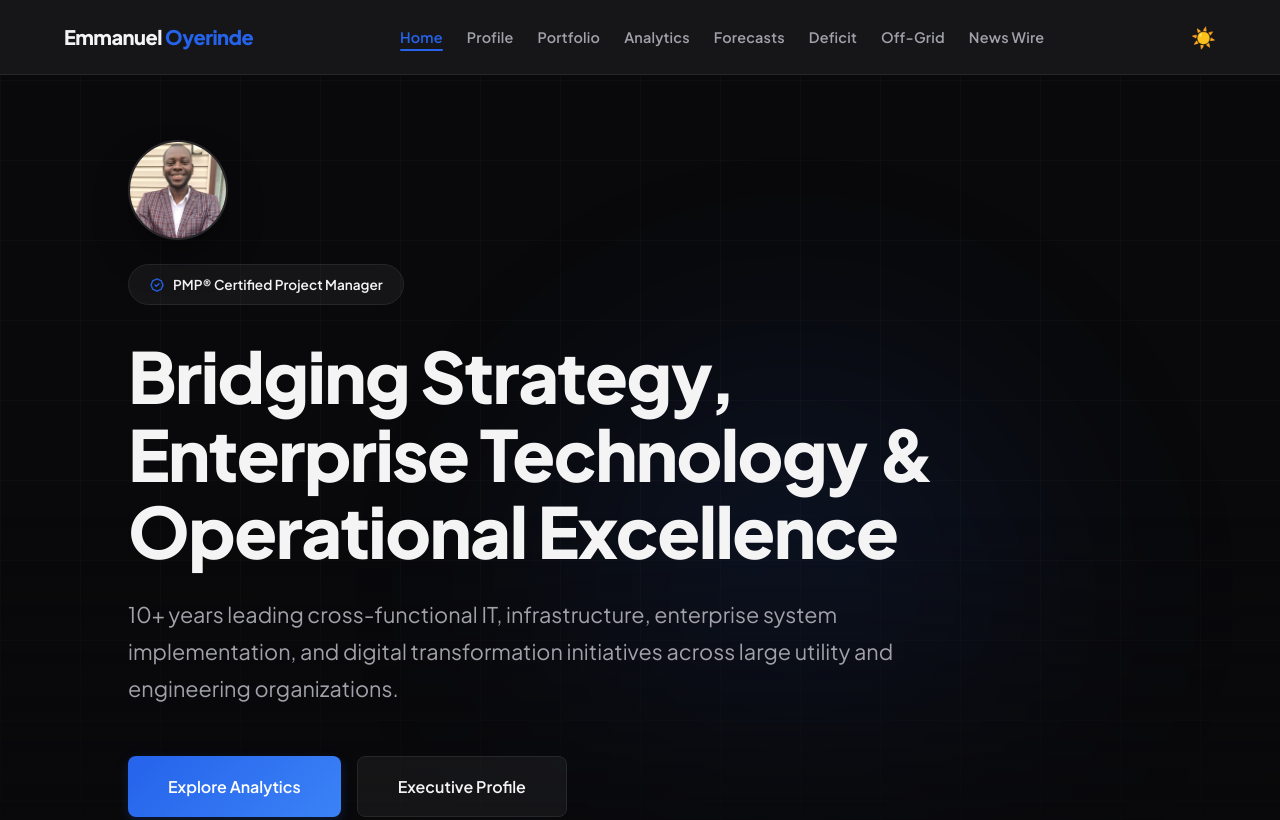
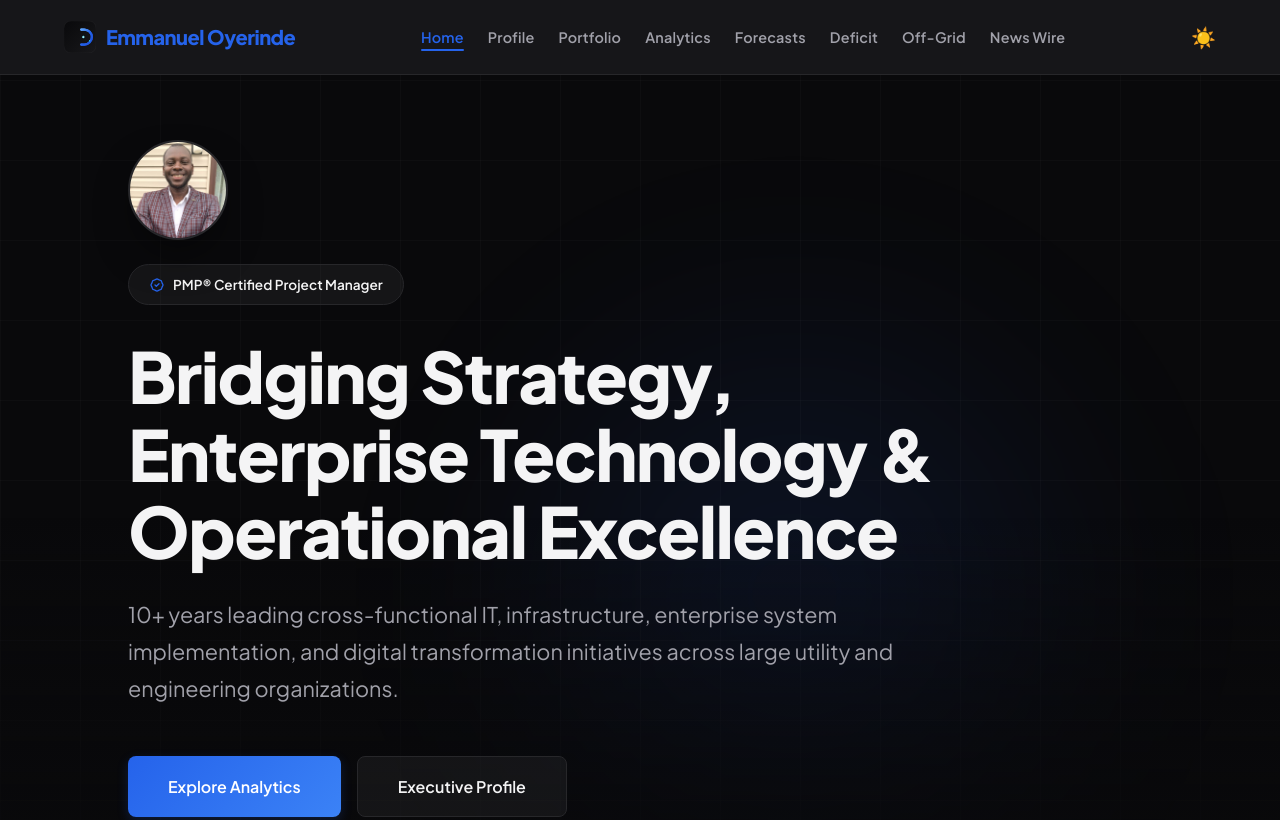
Before and after one commit to EmmaOyerinde/my-portfolio, a plain HTML site: page index.html in a window 1280 px wide. Shown: the top 820 px of the page. Drawn offline with nearby package versions, Linux system fonts and the light colour scheme; no server answers.

Commit message:
Update index.html

```diff
--- a/index.html
+++ b/index.html
@@ -12,6 +12,10 @@
         const savedTheme = localStorage.getItem('theme') || 'dark';
         document.documentElement.setAttribute('data-theme', savedTheme);
     </script>
+
+    <!-- E.O. Brand Favicons -->
+    <link rel="icon" type="image/svg+xml" href="logo-icon.svg">
+    <link rel="apple-touch-icon" href="logo-icon.svg">
 
     <!-- Premium Typography -->
     <link rel="preconnect" href="https://fonts.googleapis.com">
@@ -31,7 +35,12 @@
         <!-- Reading Progress Bar -->
         <div class="scroll-progress" id="scroll-progress"></div>
 
-        <div class="logo">Emmanuel<span> Oyerinde</span></div>
+        <!-- E.O. Integrated Logo -->
+        <div class="logo" style="display: flex; align-items: center; gap: 10px;">
+            <img src="logo-icon.svg" alt="E.O. Logo" style="width: 32px; height: 32px;">
+            <span>Emmanuel <span>Oyerinde</span></span>
+        </div>
+
         <ul class="nav-links" id="nav-links">
             <li><a href="#home" class="active">Home</a></li>
             <li><a href="#about">Profile</a></li>
@@ -109,7 +118,7 @@
                     </div>
                 </div>
 
-                <!-- Tile 2: Ikeja Electric Power Availability (Using Magodo Bilateral 2022.PNG) -->
+                <!-- Tile 2: Ikeja Electric Power Availability -->
                 <div class="project-card">
                     <div class="project-image-wrapper">
                         <img src="Magodo Bilateral 2022.PNG" alt="Ikeja Electric Power Availability Case Study" style="width: 100%; height: 100%; object-fit: cover; border: none; display: block;">
@@ -229,7 +238,7 @@
             </div>
         </section>
 
-        <!-- 8. LIVE UTILITY NEWS FEED -->
+        <!-- 8. LIVE UTILITY NEWS FEED SECTION -->
         <section class="map-section reveal" id="utility-news" style="border-top: 1px solid var(--border-light);">
             <div class="map-glow-accent"></div>
             <div class="section-header" style="position: relative; z-index: 2; margin-bottom: 2.5rem; max-width: 1200px; margin-left: auto; margin-right: auto; display: flex; justify-content: space-between; align-items: flex-end;">
```
